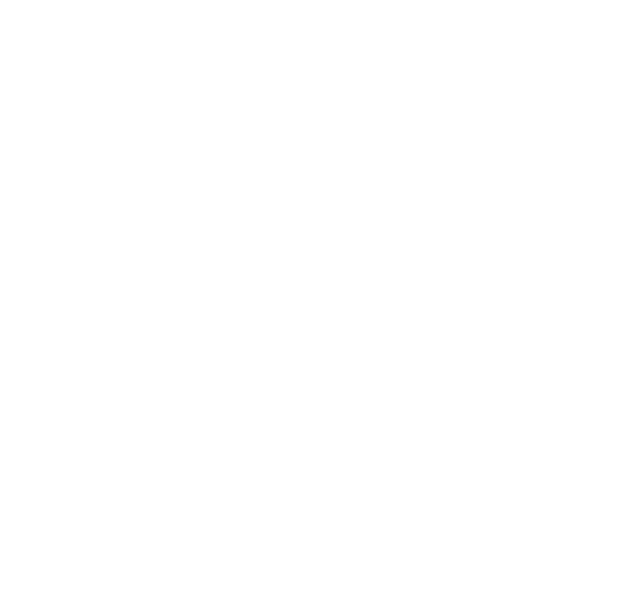
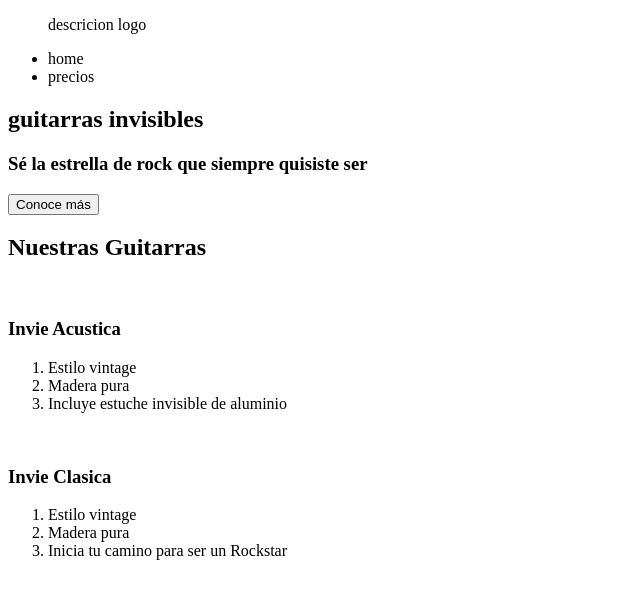
Before and after one commit to djrock1987/invie, a plain HTML site: page index.html in a window 1280 px wide. Shown: the whole page, without its empty margins (0-640 px from the left). Drawn offline with Linux system fonts and the light colour scheme.

Commit message:
Definiendo estructura del sitio web

```diff
--- a/index.html
+++ b/index.html
@@ -3,11 +3,50 @@
 <head>
 	<meta charset="utf-8">
 	<meta http-equiv="X-UA-Compatible" content="IE=edge">
-	<title></title>
+	<title>Invie - las mejores guitarras!!</title>
 	<link rel="stylesheet" href="">
 </head>
 <body>
+	<header id="header" class=""><!-- header -->
+		<figure><!-- logo -->
+		 	<figcaption>descricion logo</figcaption>
 
+		</figure> <!-- logo -->
+		<nav>
+			<ul>
+				<li><a href="" title=""></a>home</li>
+				<li><a href="" title=""></a>precios</li>
+			</ul>
+		</nav>
+		<!-- menu -->
+	</header><!-- /header -->
+	<section><!-- portada -->
+		<h1>guitarras invisibles</h1> <!-- titulo -->
+		<h3>Sé la estrella de rock que siempre quisiste ser</h3> <!-- resumen -->
+		<button type="">Conoce más</button> <!-- boton -->
+	</section><!-- /portada -->
+	<section><!-- guitarras -->
+		<h2>Nuestras Guitarras </h2> <!-- titulo -->
+		<article> <!-- guitarra 1 -->
+		 	<img src="" alt="">
+		 	<h3>Invie Acustica</h3>
+             <ol>
+             	<li>Estilo vintage</li>
+             	<li>Madera pura</li>
+             	<li>Incluye estuche invisible de aluminio</li>
+             </ol>
+		 </article>
+		 <article> <!-- guitarra 2 -->
+		 	<img src="" alt="">
+		 	<h3>Invie Clasica</h3>
+             <ol>
+             	<li>Estilo vintage</li>
+             	<li>Madera pura</li>
+             	<li>Inicia tu camino para ser un Rockstar</li>
+             </ol>
+		 </article>
+
+	</section><!-- /guitarras  -->
 
 </body>
 </html>
```
Also changed, not shown: css/style.css (added), index.txt (deleted).
